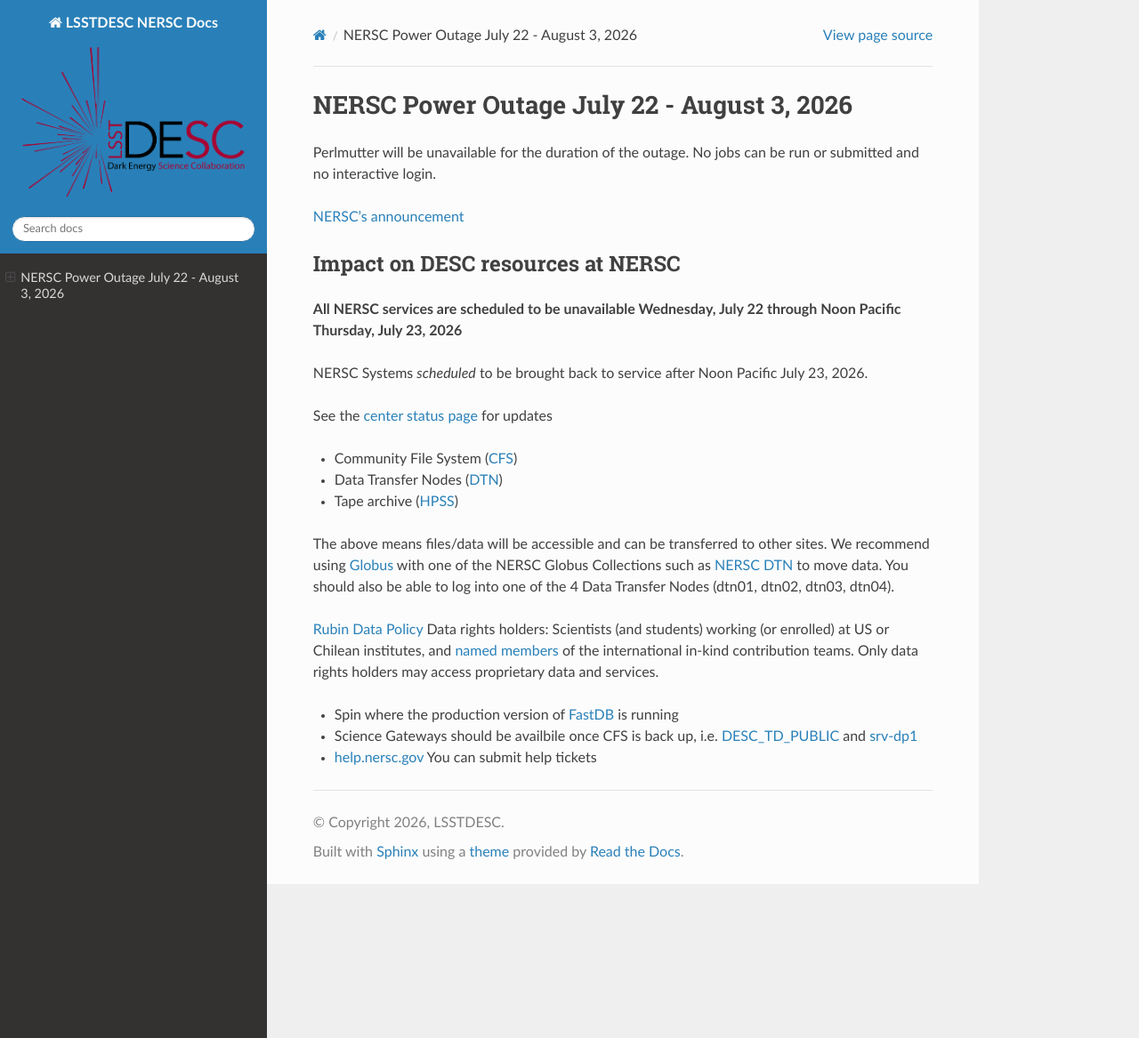
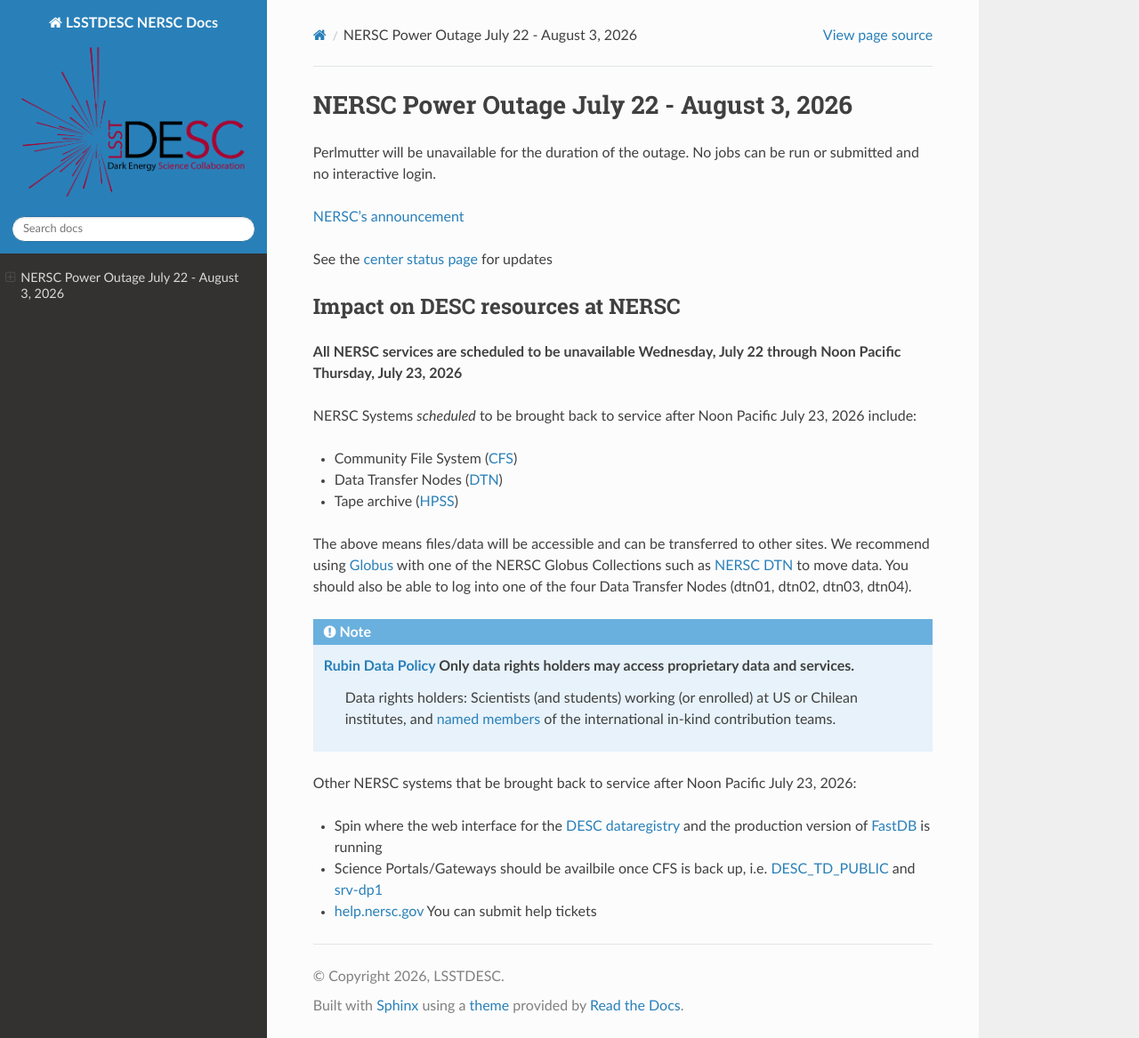
Before and after one commit to LSSTDESC/nersc, a Sphinx documentation site: the page built from docs/source/news/2026-07-09-nersc-outage.rst, in a window 1280 px wide and 1167 px high. Shown: the whole window at 89% size. Built offline with Sphinx 7.4.7 and the Read the Docs theme 3.1.0, drawn with Linux system fonts in a browser that asks for light colours; pages that are not in the unit, such as notebooks, are missing from menus.

Commit message:
Revise NERSC outage announcement and service details
Updated outage information and service availability details for NERSC.

```diff
--- a/docs/source/news/2026-07-09-nersc-outage.rst
+++ b/docs/source/news/2026-07-09-nersc-outage.rst
@@ -5,14 +5,14 @@
 
 `NERSC's announcement <https://www.nersc.gov/users/user-news/major-power-upgrade-to-disrupt-services-july-20-august-7>`__
 
+See the `center status page <https://www.nersc.gov/users/status>`__ for updates
+
 Impact on DESC resources at NERSC
 =================================
 
 **All NERSC services are scheduled to be unavailable Wednesday, July 22 through Noon Pacific Thursday, July 23, 2026**
 
-NERSC Systems *scheduled* to be brought back to service after Noon Pacific July 23, 2026.
-
-See the `center status page <https://www.nersc.gov/users/status>`__ for updates
+NERSC Systems *scheduled* to be brought back to service after Noon Pacific July 23, 2026 include:
 
 * Community File System (`CFS <https://docs.nersc.gov/filesystems/community/>`__)
 
@@ -21,16 +21,17 @@
 * Tape archive (`HPSS <https://docs.nersc.gov/filesystems/#archive-hpss>`__)
 
 The above means files/data will be accessible and can be transferred to other sites.  We recommend using `Globus <www.globus.org>`__ with one of the NERSC Globus Collections
-such as `NERSC DTN <https://app.globus.org/file-manager/collections/9d6d994a-6d04-11e5-ba46-22000b92c6ec/overview>`__ to move data.  You should also be able to log into one of the 4
-Data Transfer Nodes (dtn01, dtn02, dtn03, dtn04).
+such as `NERSC DTN <https://app.globus.org/file-manager/collections/9d6d994a-6d04-11e5-ba46-22000b92c6ec/overview>`__ to move data.  You should also be able to log into one of the four Data Transfer Nodes (dtn01, dtn02, dtn03, dtn04).
 
 .. note::
 
-`Rubin Data Policy <ls.st/rdo-013>`__ Data rights holders: Scientists (and students) working (or enrolled) at US or Chilean institutes, and `named members  <lsst.org/scientists/international-drh-list>`__ of the international in-kind contribution teams.
-Only data rights holders may access proprietary data and services.
+   `Rubin Data Policy <ls.st/rdo-013>`__ Only data rights holders may access proprietary data and services.
+        Data rights holders: Scientists (and students) working (or enrolled) at US or Chilean institutes, and `named members  <lsst.org/scientists/international-drh-list>`__ of the international in-kind contribution teams.
 
-* Spin where the production version of `FastDB <https://fastdb.readthedocs.io/en/latest/>`__ is running
+Other NERSC systems that be brought back to service after Noon Pacific July 23, 2026:
 
-* Science Gateways should be availbile once CFS is back up, i.e. `DESC_TD_PUBLIC <https://portal.nersc.gov/cfs/lsst/DESC_TD_PUBLIC/LSST_DATA_SETS/LSST_ALERTS/LSST/>`__ and `srv-dp1 <https://portal.nersc.gov/cfs/lsst/srv-dp1>`__
+* Spin where the web interface for the `DESC dataregistry <https://desc-dataregistry.lbl.gov/>`__ and the production version of `FastDB <https://fastdb.readthedocs.io/en/latest/>`__ is running
+
+* Science Portals/Gateways should be availbile once CFS is back up, i.e. `DESC_TD_PUBLIC <https://portal.nersc.gov/cfs/lsst/DESC_TD_PUBLIC/LSST_DATA_SETS>`__ and `srv-dp1 <https://portal.nersc.gov/cfs/lsst/srv-dp1>`__
 
 * `help.nersc.gov <https://help.nersc.gov/>`__  You can submit help tickets
```
